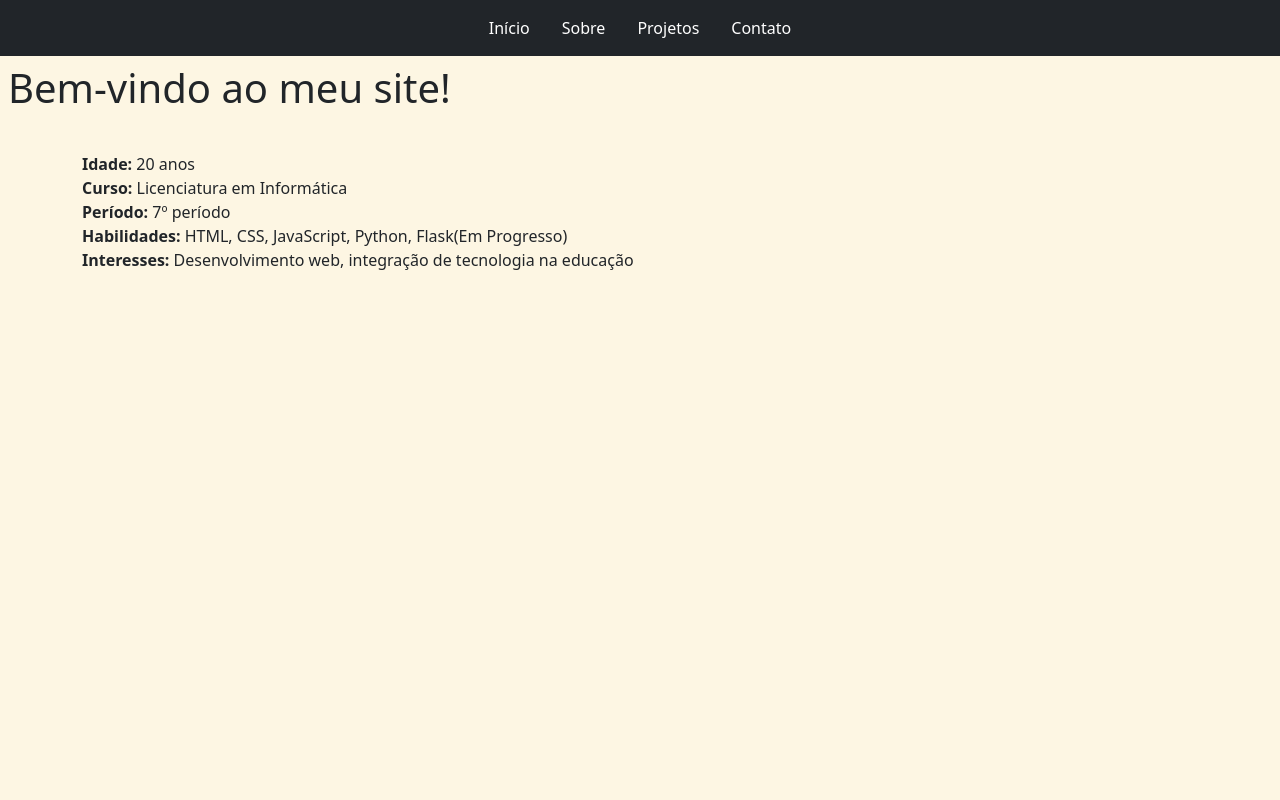
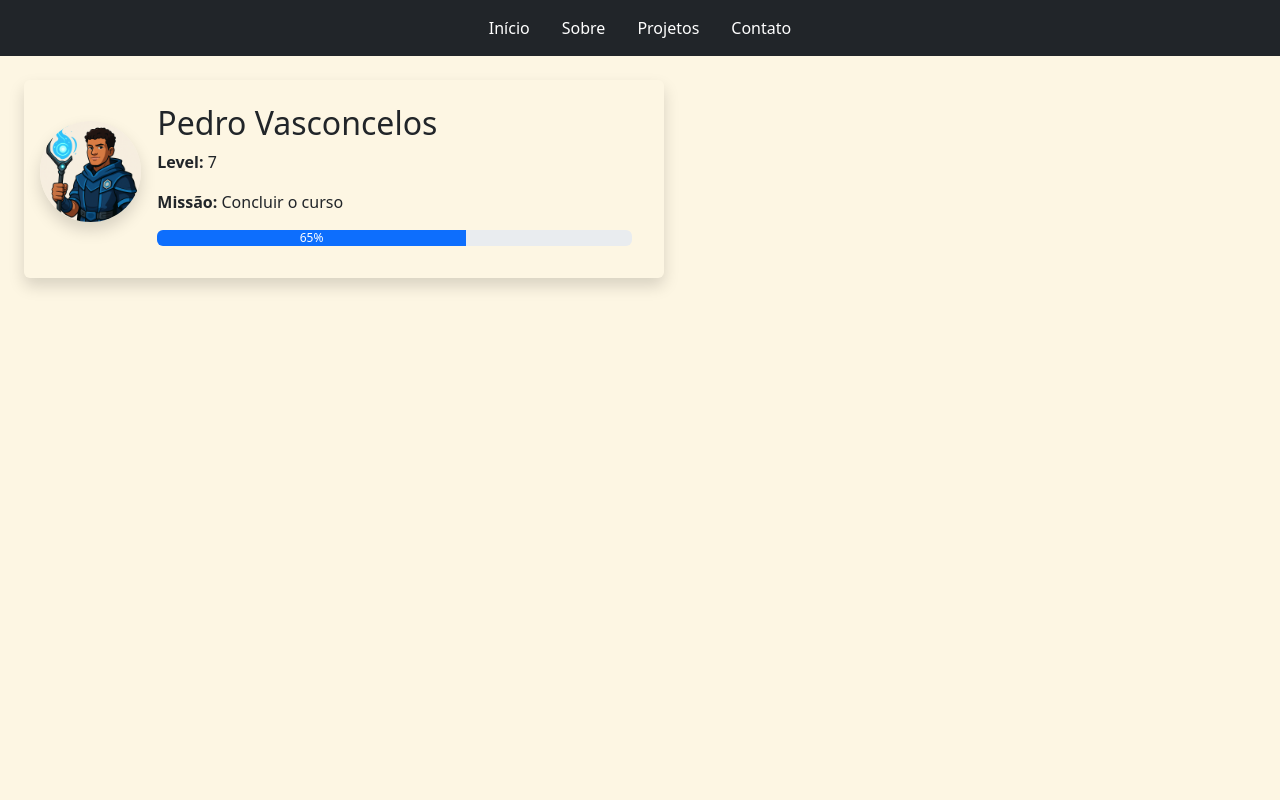
Before and after one commit to xXLancasterXx/projeto_final, a Flask app: page / in a window 1280 px wide. Run offline with Flask 3, Linux system fonts and the light colour scheme.

Commit message:
começo do inicio

```diff
--- a/static/css/style.css
+++ b/static/css/style.css
@@ -32,3 +32,7 @@ body {
   max-height: 100%;
   object-fit: cover;
 }
+
+.hud {
+  max-width: 50%;
+}
--- a/templates/base.html
+++ b/templates/base.html
@@ -8,7 +8,7 @@
 
     <title>Base</title>
 </head>
-<body class="text-dark d-flex flex-column vh-100">
+<body class="text-dark d-flex flex-column vh-100 vw-100">
 
     <ul class="nav justify-content-center bg-dark text-white p-2">
         <li class="nav-item">
--- a/templates/index.html
+++ b/templates/index.html
@@ -9,19 +9,21 @@
     {% extends "base.html" %}
 
     {% block content %}
-        <h1 class="mx-auto p-2">Bem-vindo ao meu site!</h1>
-        <br>
-        <div class="container-md">
+        <div class="row-1 w-100 d-flex justify-content-start align-items-center mt-3 rounded p-3 shadow hud m-4 mt-4">
+            <div class="col-2 align-items-start">
+                <img src="{{ url_for('static', filename='img/foto.png') }}" alt="Perfil" class="img-fluid rounded-circle shadow mb-3">
+            </div>
+            <div class="col m-3 mt-0 mw-45">
+                <h2 class="mt-2">Pedro Vasconcelos</h2>
+                <p class="mt-mb-0"><strong>Level:</strong> 7</p>
+                <p class="mt-mb-0"><strong>Missão:</strong> Concluir o curso</p>
+                <div class="progress h-20 mw-100">
+                    <div class="progress-bar" role="progressbar" aria-label="" style="width: 65%;" aria-valuenow="65" aria-valuemin="0" aria-valuemax="100">65%</div>
+                </div>
+            </div>
+        </div>
+        <div class="row-2">
 
-        </div>
-        <div class="container-md">
-            <div class="mb-3">
-                <strong>Idade:</strong> 20 anos<br>
-                <strong>Curso:</strong> Licenciatura em Informática<br>
-                <strong>Período:</strong> 7º período<br>
-                <strong>Habilidades:</strong> HTML, CSS, JavaScript, Python, Flask(Em Progresso)<br>
-                <strong>Interesses:</strong> Desenvolvimento web, integração de tecnologia na educação
-            </div>
         </div>
 
 
```
